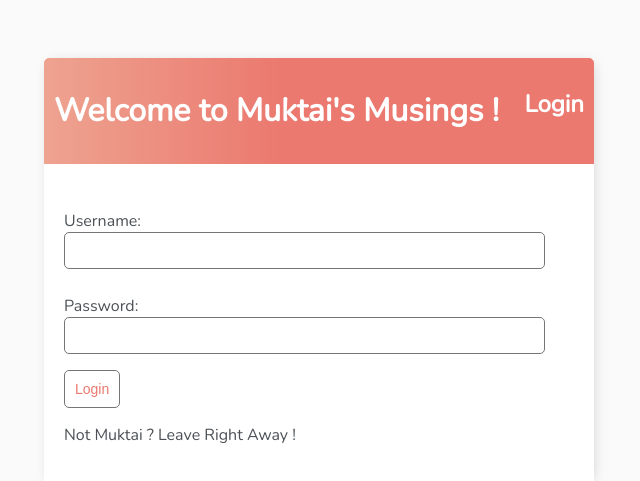
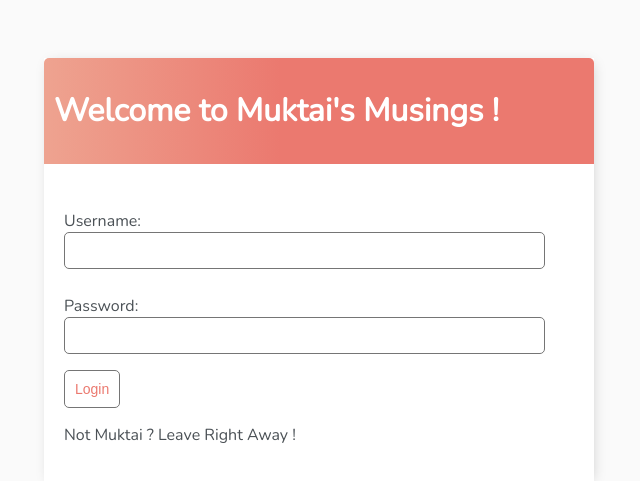
Before and after one commit to Abhishek-Gawande/Project-Musings, a Django app: page /login/ in a window 1280 px wide. Shown: the top 481 px of the page, without its empty margins (321-961 px from the left). Run offline with Django 3.2, Linux system fonts and the light colour scheme.

Commit message:
Update login.html

```diff
--- a/base/templates/base/login.html
+++ b/base/templates/base/login.html
@@ -3,7 +3,7 @@
 
 <div class="header-bar">
     <h1>Welcome to Muktai's Musings !</h1>
-    <h2>Login</h2>
+
 </div>
 
 <div class="card-body">
```
